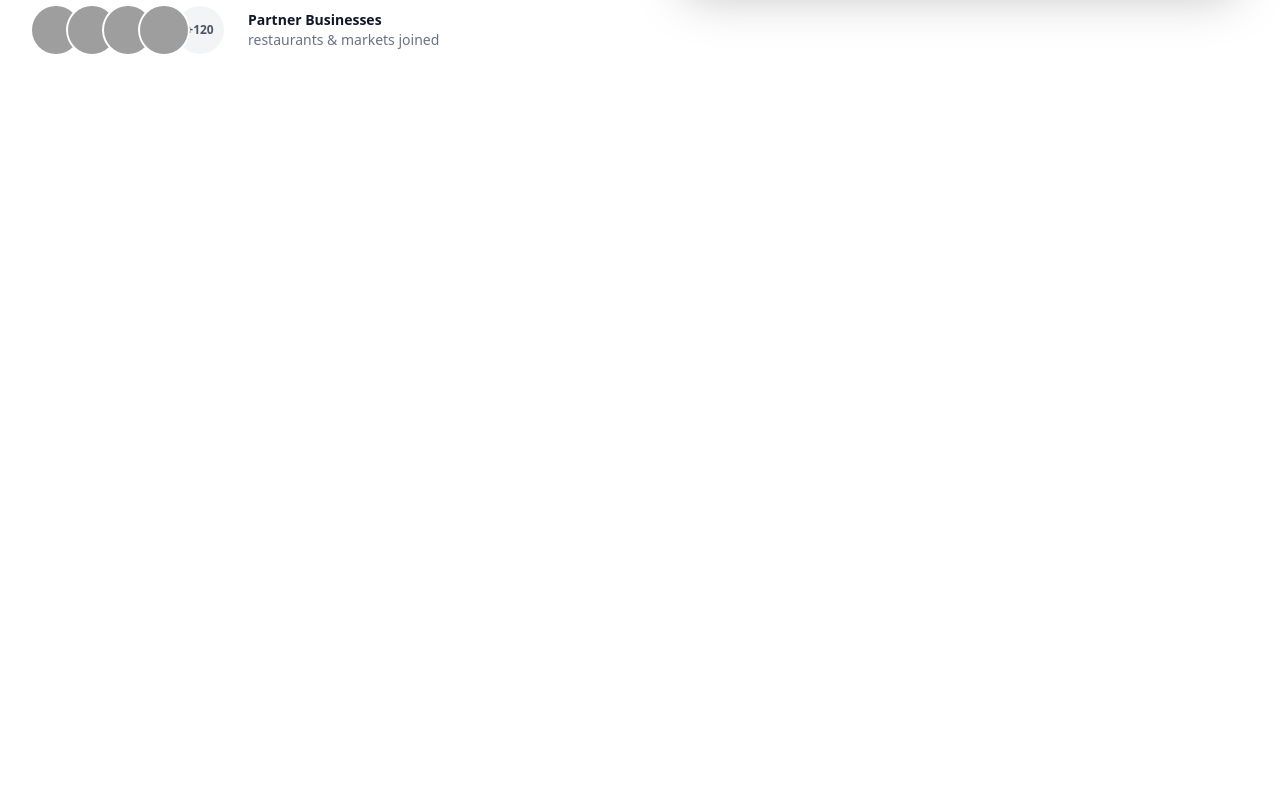
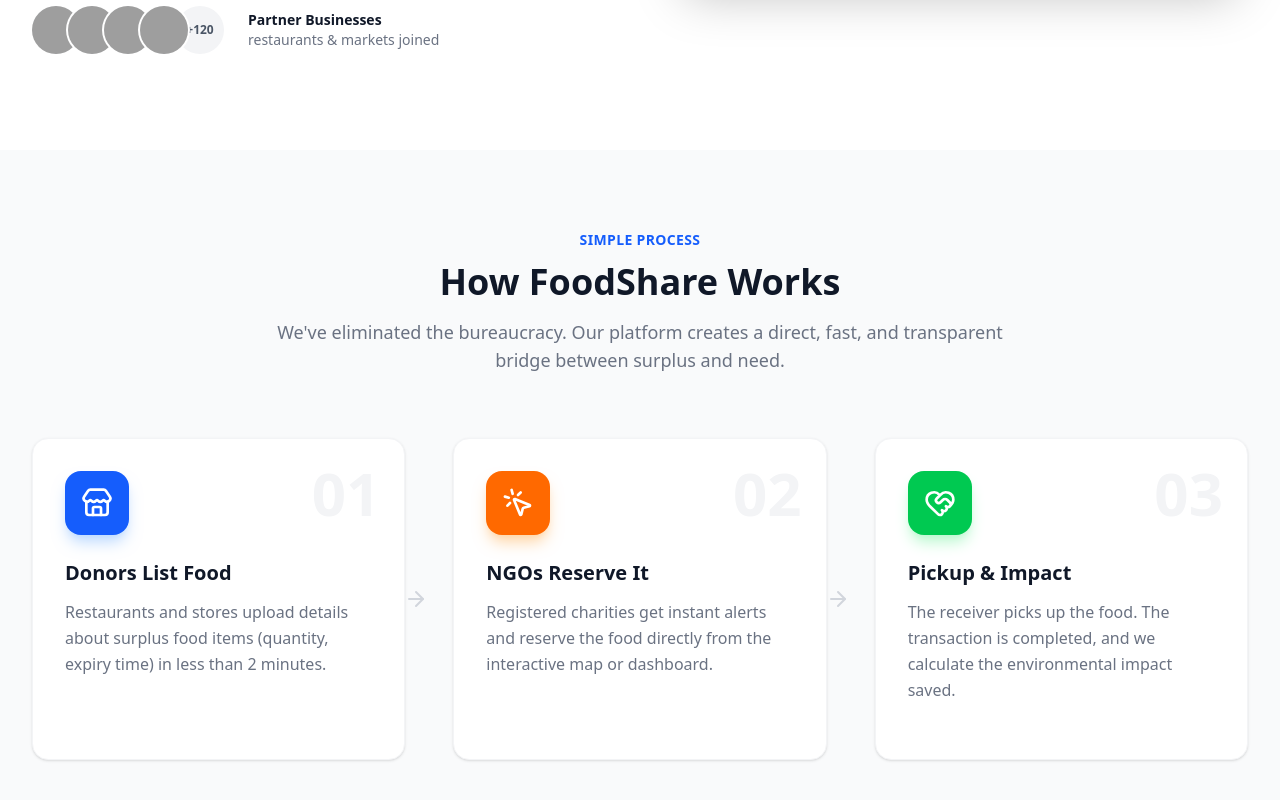
Before and after one commit to LeoMurjinschi/VLM, a React (Vite) app: page / in a window 1280 px wide. Shown: the part 698-1498 px from the top of the page. Before the commit the page ends 848 px from the top, so only its background shows below. Built offline with nearby package versions, Linux system fonts and the light colour scheme; grey boxes are pictures that could not be loaded.

Commit message:
Added HowItWorks to LandingPage

```diff
--- /dev/null
+++ b/src/components/public/HowItWorks.tsx
@@ -0,0 +1,82 @@
+import { Store, MousePointerClick, HeartHandshake, ArrowRight } from 'lucide-react';
+
+const STEPS = [
+  {
+    id: 1,
+    title: 'Donors List Food',
+    description: 'Restaurants and stores upload details about surplus food items (quantity, expiry time) in less than 2 minutes.',
+    icon: <Store size={32} className="text-white" />,
+    color: 'bg-blue-600',
+    shadow: 'shadow-blue-200',
+  },
+  {
+    id: 2,
+    title: 'NGOs Reserve It',
+    description: 'Registered charities get instant alerts and reserve the food directly from the interactive map or dashboard.',
+    icon: <MousePointerClick size={32} className="text-white" />,
+    color: 'bg-orange-500',
+    shadow: 'shadow-orange-200',
+  },
+  {
+    id: 3,
+    title: 'Pickup & Impact',
+    description: 'The receiver picks up the food. The transaction is completed, and we calculate the environmental impact saved.',
+    icon: <HeartHandshake size={32} className="text-white" />,
+    color: 'bg-green-500',
+    shadow: 'shadow-green-200',
+  },
+];
+
+const HowItWorks = () => {
+  return (
+    <section className="py-20 bg-gray-50 relative overflow-hidden">
+      <div className="max-w-7xl mx-auto px-4 sm:px-6 lg:px-8 relative z-10">
+
+        <div className="text-center max-w-3xl mx-auto mb-16">
+          <h2 className="text-blue-600 font-semibold tracking-wide uppercase text-sm mb-3">
+            Simple Process
+          </h2>
+          <h3 className="text-3xl md:text-4xl font-black text-gray-900 mb-4">
+            How FoodShare Works
+          </h3>
+          <p className="text-lg text-gray-500">
+            We've eliminated the bureaucracy. Our platform creates a direct, fast, and transparent bridge between surplus and need.
+          </p>
+        </div>
+
+        <div className="grid grid-cols-1 md:grid-cols-3 gap-8 lg:gap-12">
+          {STEPS.map((step, index) => (
+            <div
+              key={step.id}
+              className="relative group bg-white rounded-2xl p-8 shadow-sm hover:shadow-xl transition-all duration-300 border border-gray-100"
+            >
+              <div className={`w-16 h-16 rounded-2xl flex items-center justify-center mb-6 transform group-hover:scale-110 transition-transform duration-300 ${step.color} shadow-lg ${step.shadow}`}>
+                {step.icon}
+              </div>
+
+              <h4 className="text-xl font-bold text-gray-900 mb-3">
+                {step.title}
+              </h4>
+              <p className="text-gray-500 leading-relaxed mb-6">
+                {step.description}
+              </p>
+
+              <div className="absolute top-6 right-6 text-6xl font-black text-gray-100 -z-0 group-hover:text-gray-50 transition-colors select-none">
+                0{step.id}
+              </div>
+
+              {index < STEPS.length - 1 && (
+                <div className="hidden lg:block absolute -right-6 top-1/2 transform -translate-y-1/2 z-20 text-gray-300">
+                  <ArrowRight size={24} />
+                </div>
+              )}
+            </div>
+          ))}
+        </div>
+
+      </div>
+    </section>
+  );
+};
+
+export default HowItWorks;
--- a/src/pages/public/LandingPage.tsx
+++ b/src/pages/public/LandingPage.tsx
@@ -1,5 +1,6 @@
 import Navbar from '../../components/layout/Navbar';
 import Hero from '../../components/public/Hero';
+import HowItWorks from '../../components/public/HowItWorks';
 
 const LandingPage = () => {
   return (
@@ -8,6 +9,7 @@ const LandingPage = () => {
 
       <main className="flex-grow">
         <Hero />
+        <HowItWorks />
       </main>
     </div>
   );
```
